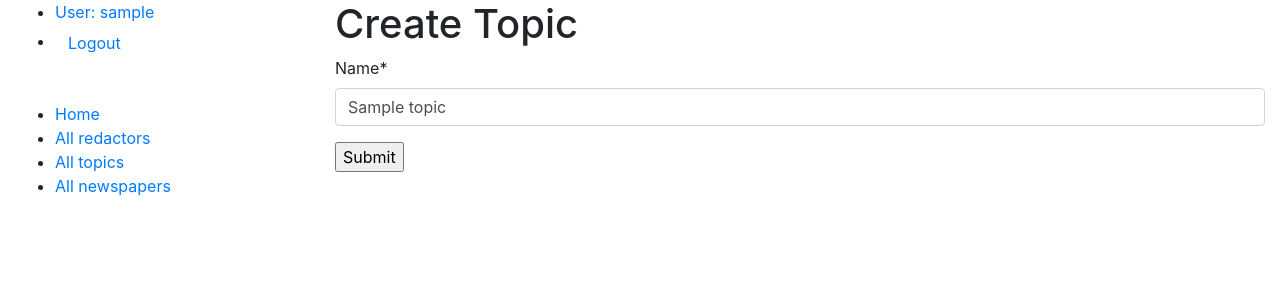
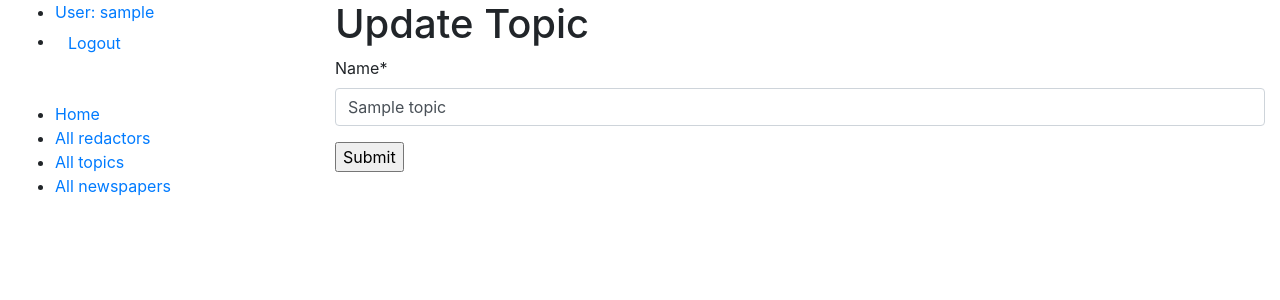
Before and after one commit to yura-push/newspaper-agency, a Django app: page /topics/1/update/ in a window 1280 px wide. Shown: the top 300 px of the page. Run offline with Django 5.2, Linux system fonts and the light colour scheme; a user stored in the database is signed in; tables that the repository leaves empty hold one stand-in row (values such as "Sample post"); some libraries are stand-ins or nearby versions.

Commit message:
add object yesno Update, create to display proper form

```diff
--- a/templates/agency/topic_form.html
+++ b/templates/agency/topic_form.html
@@ -2,7 +2,7 @@
 {% load crispy_forms_filters %}
 
 {% block content %}
-  <h1>Create Topic</h1>
+  <h1>{{ object|yesno:"Update,Create" }} Topic</h1>
   <form action="" method="post" novalidate>
     {% csrf_token %}
     {{ form|crispy }}
```
